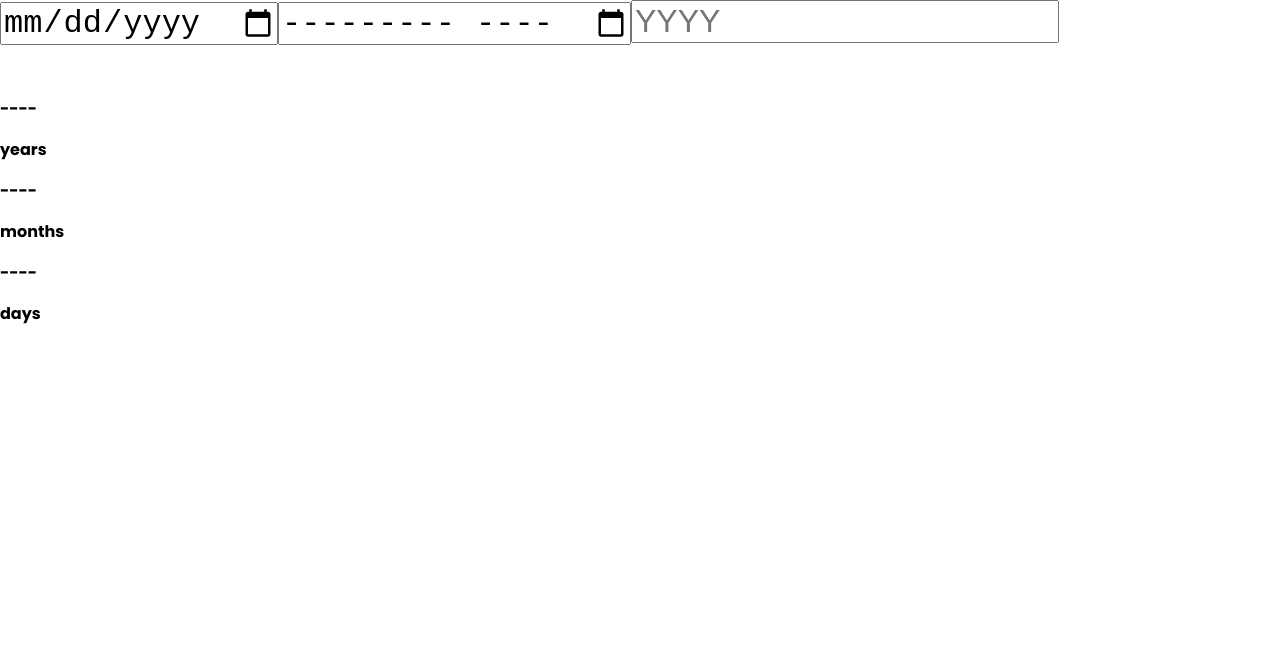
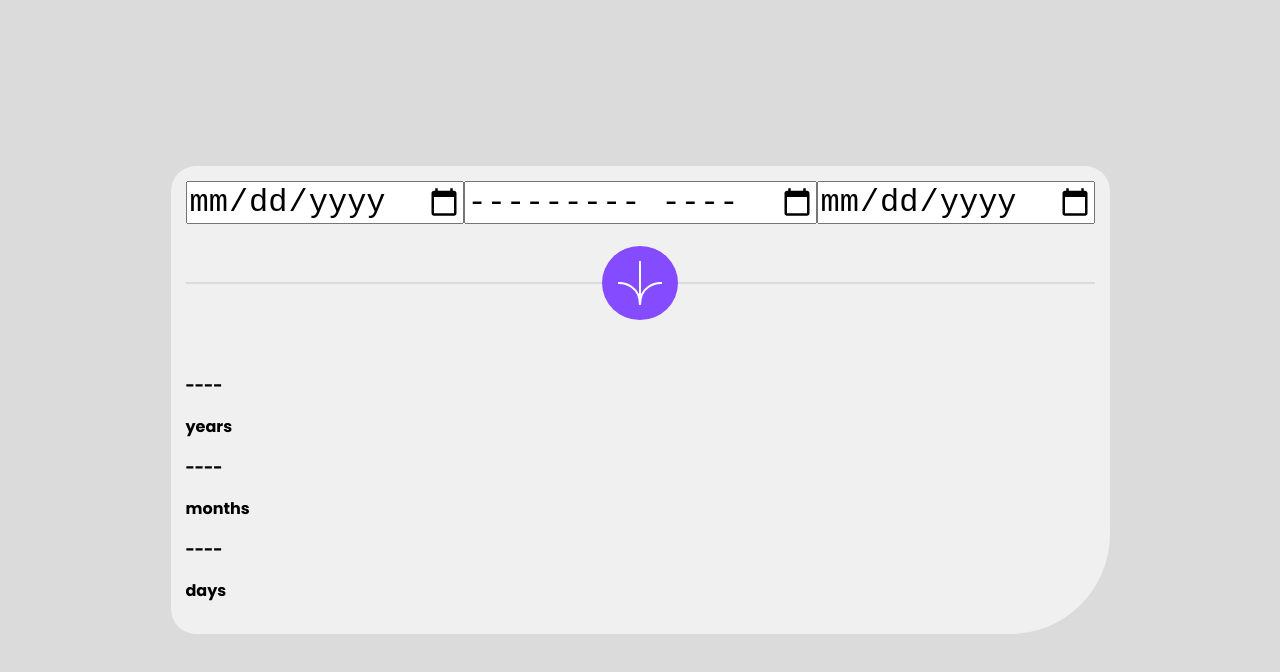
Before and after one commit to lmpko/frontendmentor-age-calculator-app-main, a React app: page / in a window 1280 px wide. Built offline with nearby package versions, Linux system fonts and the light colour scheme.

Commit message:
line component css added , and form component some type updated

```diff
--- a/app.css
+++ b/app.css
@@ -11,8 +11,42 @@
 body{
     margin: 0;
     font-family: 'Poppins', sans-serif;
+    background-color: var(--fouthary-color);
+    display: flex;
+    justify-content: center;
+    align-items: center;
+    min-height: 100vh;
 }
 
 input{
     font-size: 32px;
 }
+
+main{
+    background-color: var(--tertiary-color);
+    padding: .9375rem;
+    margin: .9375rem;
+    border-radius: 1.5625rem 1.5625rem 6.25rem 1.5625rem  ;
+}
+
+.date-form{
+
+}
+
+.line-with-img{
+    text-align: center;
+    padding-top: 3.125rem;
+}
+
+.line-with-img img{
+    position: relative;
+    top: -2.875rem ;
+    background-color: var(--primary-color);
+    border-radius: 50%;
+    padding: .9375rem;
+}
+
+.line-with-img hr{
+    border: 1px solid var(--fouthary-color);
+
+}
--- a/src/DateFormCompononet.js
+++ b/src/DateFormCompononet.js
@@ -2,7 +2,7 @@ import React from 'react'
 
 const DateFormCompononet = () => {
   return (
-    <form>
+    <form className='date-form'>
       <label for="day">
         <input type="date" name="" value="" id='day' placeholder='DD'/>
       </label>
@@ -12,7 +12,7 @@ const DateFormCompononet = () => {
       </label>
 
       <label for="year">
-        <input type="year" name="" value="" id='year' placeholder='YYYY'/>
+        <input type="date" name="" value="" id='year' placeholder='YYYY'/>
       </label>
     </form>
   )
--- a/src/LineComponent.js
+++ b/src/LineComponent.js
@@ -3,7 +3,8 @@ import arrowIMG from "/assets/images/icon-arrow.svg"
 
 const LineComponent = () => {
   return (
-    <div>
+    <div className='line-with-img'>
+      <hr/>
       <img src={arrowIMG} alt="arrow-icon"/>
     </div>
   )
```
